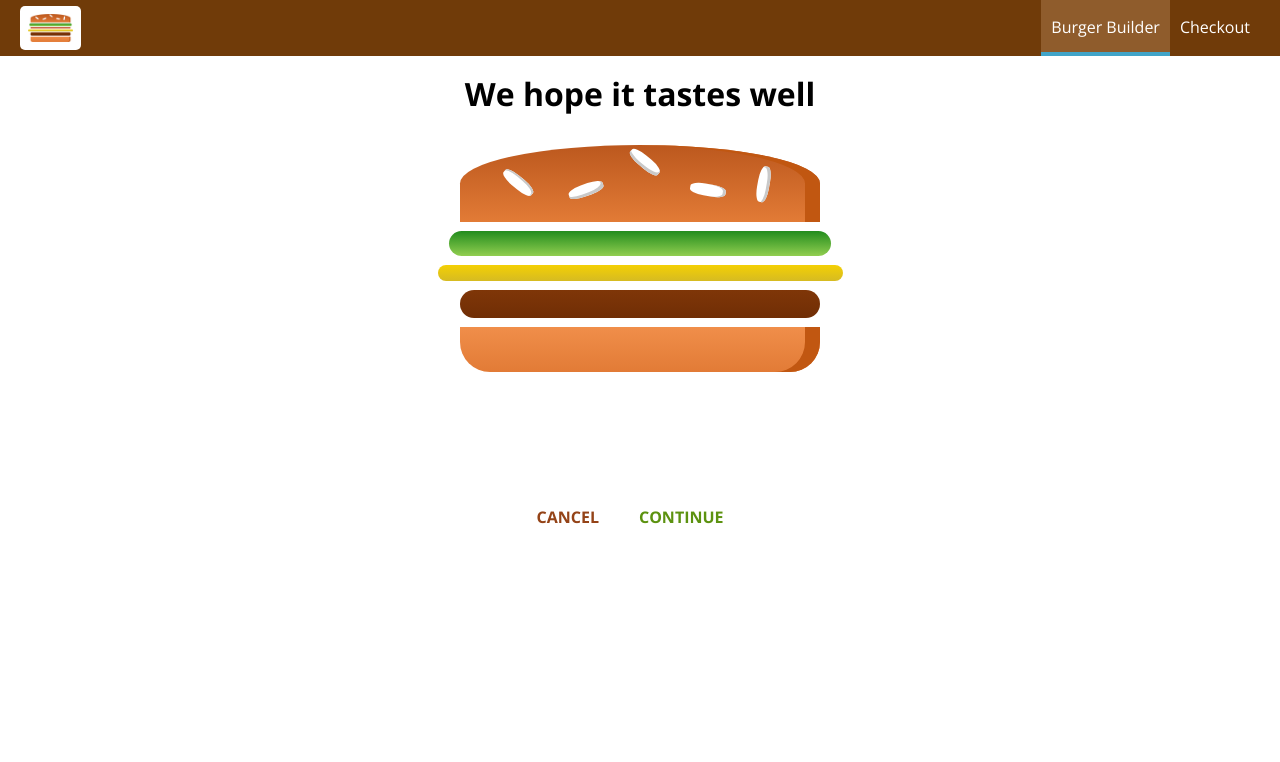
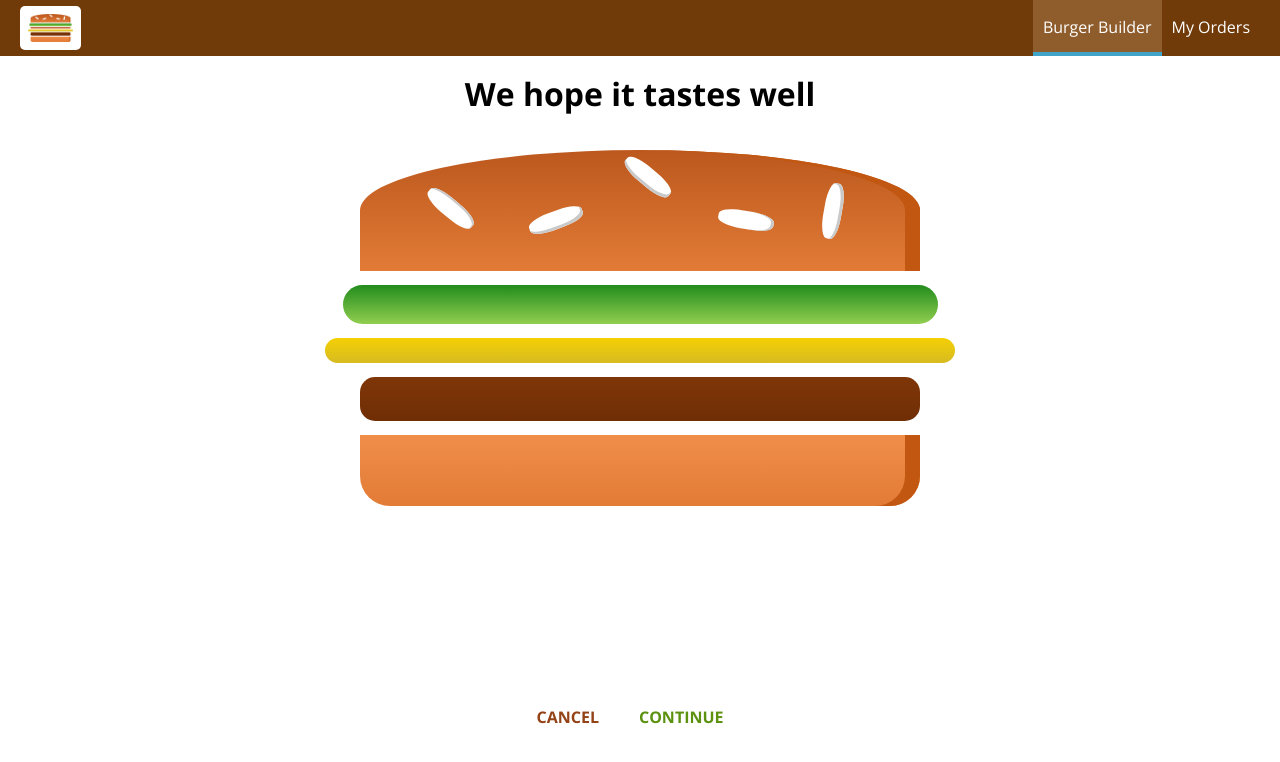
Before and after one commit to lukosevicius/burger-builder, a React (Create React App) app: page /checkout in a window 1280 px wide. Shown: the top 762 px of the page. Built offline with nearby package versions, Linux system fonts and the light colour scheme.

Commit message:
Builder's continue button now leads to Checkout page

```diff
--- a/src/components/Burger/Burger.module.css
+++ b/src/components/Burger/Burger.module.css
@@ -26,13 +26,13 @@
 @media (min-width: 500px) and (min-height: 401px) {
     .Burger {
         width: 450px;
-        height: 350px;
+        height: 400px;
     }
 }
 
 @media (min-width: 1000px) and (min-height: 700px) {
     .Burger {
-        width: 450px;
-        height: 350px;
+        width: 700px;
+        height: 550px;
     }
 }
--- a/src/components/Navigation/NavigationItems/NavigationItems.js
+++ b/src/components/Navigation/NavigationItems/NavigationItems.js
@@ -7,7 +7,7 @@ const navigationItems = (props) => {
     return (
         <ul className={classes.NavigationItems}>
             <NavigationItem link="/" active>Burger Builder</NavigationItem>
-            <NavigationItem link="/checkout">Checkout</NavigationItem>
+            <NavigationItem link="/">My Orders</NavigationItem>
         </ul>
     )
 };
--- a/src/components/Order/CheckoutSummary/CheckoutSummary.js
+++ b/src/components/Order/CheckoutSummary/CheckoutSummary.js
@@ -5,14 +5,15 @@ import Button from '../../UI/Button/Button'
 
 const CheckoutSummary = (props) => {
 
+
     return (
         <div className={classes.CheckoutSummary}>
             <h1>We hope it tastes well</h1>
             <div style={{width: '100%', margin: 'auto'}}>
                 <Burger types={props.ingrediants}/>
             </div>
-            <Button btnType="Danger" clicked>CANCEL</Button>
-            <Button btnType="Success" clicked>CONTINUE</Button>
+            <Button btnType="Danger" click={props.checkoutCancelled}>CANCEL</Button>
+            <Button btnType="Success" click={props.checkoutContinue}>CONTINUE</Button>
         </div>
     )
 };
--- a/src/components/Order/CheckoutSummary/CheckoutSummary.module.css
+++ b/src/components/Order/CheckoutSummary/CheckoutSummary.module.css
@@ -4,8 +4,20 @@
     margin: 15px auto;
 }
 
-@media (min-width: 500px){
-    .CheckoutSummary{
-        width: 500px;
+@media (min-width: 500px) and (min-height: 400px) {
+    .CheckoutSummary {
+        width: 350px;
     }
 }
+
+@media (min-width: 500px) and (min-height: 401px) {
+    .CheckoutSummary {
+        width: 450px;
+    }
+}
+
+@media (min-width: 1000px) and (min-height: 700px) {
+    .CheckoutSummary {
+        width: 700px;
+    }
+}
--- a/src/containers/Checkout/Checkout.js
+++ b/src/containers/Checkout/Checkout.js
@@ -1,24 +1,35 @@
-import React, {Component} from 'react'
-import CheckoutSummary from '../../components/Order/CheckoutSummary/CheckoutSummary'
+import React, { Component } from "react";
+import CheckoutSummary from "../../components/Order/CheckoutSummary/CheckoutSummary";
 
 class Checkout extends Component {
+  state = {
+    ingrediants: {
+      salad: 1,
+      cheese: 1,
+      bacon: 0,
+      meat: 1
+    }
+  };
 
-    state = {
-        ingrediants:{
-            salad: 1,
-            cheese: 1,
-            bacon: 0,
-            meat: 1
-        }
-    }
+  checkoutCancelledHandler = () => {
+    this.props.history.goBack();
+  };
 
-    render(){
-        return (
-            <div>
-                <CheckoutSummary ingrediants={this.state.ingrediants} />
-            </div>
-        )
-    };
-};
+  checkoutContinuedHandler = () => {
+    this.props.history.replace("/checkout/contact-data");
+  };
+
+  render() {
+    return (
+      <div>
+        <CheckoutSummary
+          ingrediants={this.state.ingrediants}
+          checkoutCancelled={this.checkoutCancelledHandler}
+          checkoutContinue={this.checkoutContinuedHandler}
+        />
+      </div>
+    );
+  }
+}
 
 export default Checkout;
--- a/src/hoc/withErrorHandler/withErrorHandler.js
+++ b/src/hoc/withErrorHandler/withErrorHandler.js
@@ -22,7 +22,6 @@ const withErrorHandler = (WrappedComponent, axios) => {
         }
 
         componentWillUnmount(){
-            console.log('will unmount ', this.reqInterceptor, this.resInterceptor);
 
             axios.interceptors.request.eject(this.reqInterceptor);
             axios.interceptors.response.eject(this.resInterceptor);
```
Also changed, not shown: src/components/Burger/Burger.js (+12 -11 lines), src/containers/BurgerBuilder/BurgerBuilder.js (+89 -85 lines).
